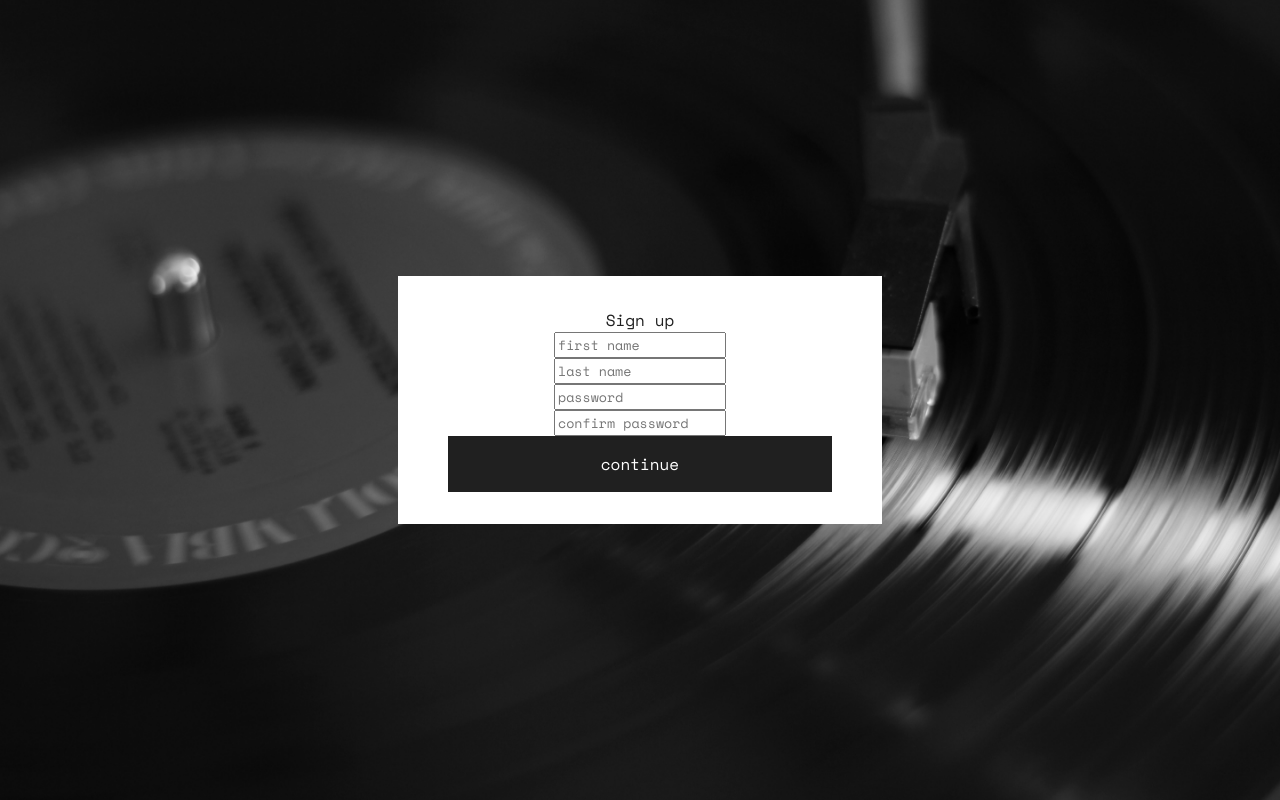
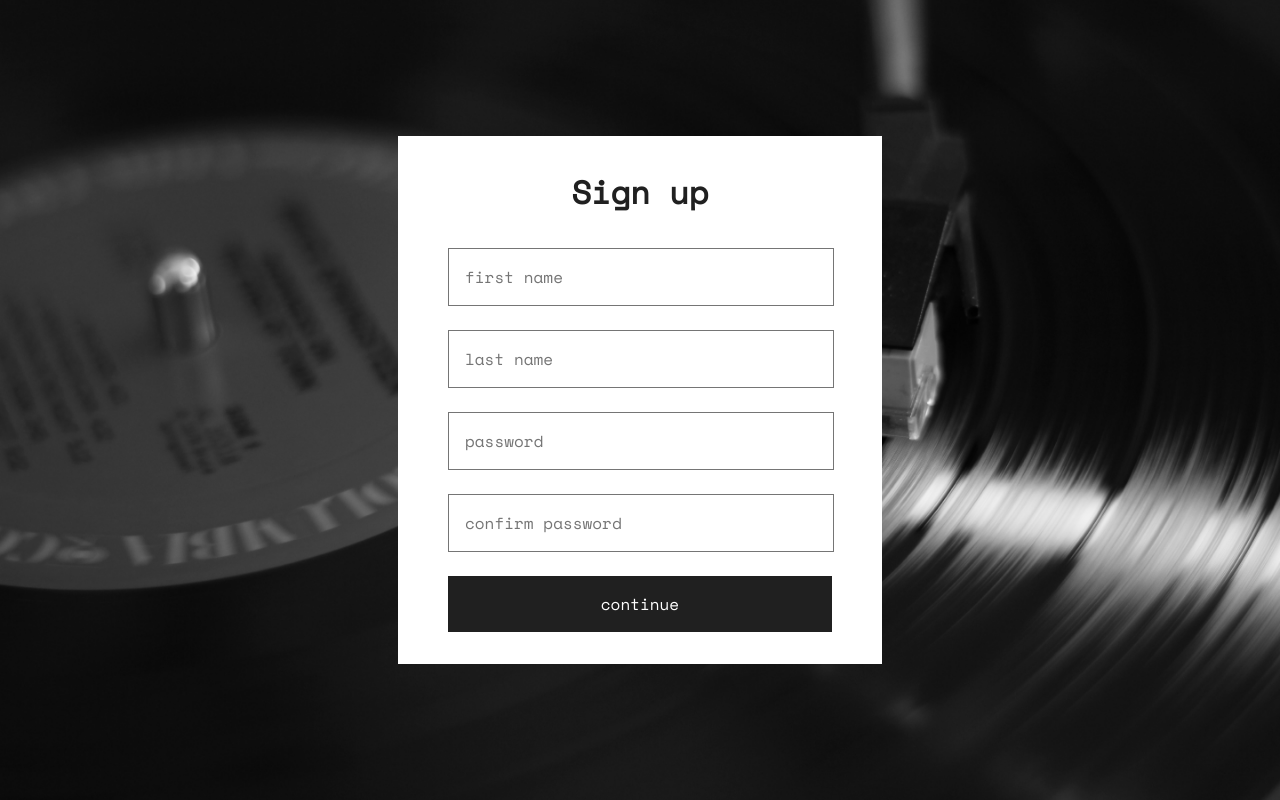
Before and after one commit to MariaPop24/Vinylla-Front-end-Admin, a React (Create React App) app: page /signup in a window 1280 px wide. Built offline with nearby package versions, Linux system fonts and the light colour scheme.

Commit message:
added styling for signup and login pages

```diff
--- a/src/pages/LoginPage/LoginPage.scss
+++ b/src/pages/LoginPage/LoginPage.scss
@@ -0,0 +1,46 @@
+@import "../../styles/global-colors";
+
+.login-page {
+  &--form {
+    display: flex;
+    flex-direction: column;
+    gap: 1.5rem;
+  }
+
+  &--title {
+    font-size: 2rem;
+    margin-bottom: 2rem;
+    font-weight: bold;
+  }
+
+  &--error {
+    color: $color-red;
+    position: absolute;
+    top: 65%;
+  }
+}
+
+.login-field {
+  background-color: $color-white;
+  border: 1px solid $color-3;
+  color: $color-5;
+  transition: 0.3s;
+  font-size: 1rem;
+  text-align: start;
+  padding: 1rem 0rem;
+  text-indent: 1rem;
+  width: 100%;
+}
+
+.login-field:autofill {
+  background: $color-1;
+}
+
+.login-field:focus {
+  outline: 1px solid $color-5;
+}
+
+.input-error {
+  border: 1px solid $color-red;
+  color: $color-red;
+}
--- a/src/pages/LoginPage/LoginPage.tsx
+++ b/src/pages/LoginPage/LoginPage.tsx
@@ -44,13 +44,13 @@ const LoginPage = () => {
   return (
     <div className="landing-page--container">
       <div className="landing-page--content fadeIn">
-        <div>
+        <div className="login-page--title">
           <FormattedMessage id="pages.login.title" />
         </div>
-        <form onSubmit={handleSubmit}>
+        <form onSubmit={handleSubmit} className="login-page--form">
           <span style={{ position: "relative" }}>
             <TextInput
-              inputClassName={`signup-field ${
+              inputClassName={`login-field ${
                 errors.email && touched.email ? "input-error" : ""
               }`}
               placeholder="email"
@@ -62,12 +62,12 @@ const LoginPage = () => {
               onBlur={handleBlur}
             />
             {errors.email && touched.email && (
-              <p className="signup-page--error">{errors.email}</p>
+              <p className="login-page--error">{errors.email}</p>
             )}
           </span>
           <span style={{ position: "relative" }}>
             <TextInput
-              inputClassName={`signup-field ${
+              inputClassName={`login-field ${
                 errors.password && touched.password ? "input-error" : ""
               }`}
               placeholder="password"
@@ -79,8 +79,9 @@ const LoginPage = () => {
               onBlur={handleBlur}
             />
             {errors.password && touched.password && (
-              <p className="signup-page--error">{errors.password}</p>
+              <p className="login-page--error">{errors.password}</p>
             )}
+          </span>
           {isLoading ? (
             <BeatLoader />
           ) : (
@@ -88,9 +89,9 @@ const LoginPage = () => {
               type={ButtonType.Submit}
               name={<FormattedMessage id="pages.signup.button" />}
               className="btn-primary-style"
+              style={{ width: "100.5%" }}
             />
           )}
-          </span>
         </form>
       </div>
     </div>
--- a/src/pages/SignupPage/SignupPage.tsx
+++ b/src/pages/SignupPage/SignupPage.tsx
@@ -43,13 +43,13 @@ const SignupPage = () => {
   return (
     <div className="landing-page--container">
       <div className="landing-page--content fadeIn">
-        <div>
+        <div className="login-page--title">
           <FormattedMessage id="pages.signup.title" />
         </div>
-        <form onSubmit={handleSubmit}>
+        <form onSubmit={handleSubmit} className="login-page--form">
           <span style={{ position: "relative" }}>
             <TextInput
-              inputClassName={`signup-field ${
+              inputClassName={`login-field ${
                 errors.firstName && touched.firstName ? "input-error" : ""
               }`}
               placeholder="first name"
@@ -61,12 +61,12 @@ const SignupPage = () => {
               onBlur={handleBlur}
             />
             {errors.firstName && touched.firstName && (
-              <p className="signup-page--error">{errors.firstName}</p>
+              <p className="login-page--error">{errors.firstName}</p>
             )}
           </span>
           <span style={{ position: "relative" }}>
             <TextInput
-              inputClassName={`signup-field ${
+              inputClassName={`login-field ${
                 errors.lastName && touched.lastName ? "input-error" : ""
               }`}
               placeholder="last name"
@@ -78,12 +78,12 @@ const SignupPage = () => {
               onBlur={handleBlur}
             />
             {errors.lastName && touched.lastName && (
-              <p className="signup-page--error">{errors.lastName}</p>
+              <p className="login-page--error">{errors.lastName}</p>
             )}
           </span>
           <span style={{ position: "relative" }}>
             <TextInput
-              inputClassName={`signup-field ${
+              inputClassName={`login-field ${
                 errors.password && touched.password ? "input-error" : ""
               }`}
               placeholder="password"
@@ -95,12 +95,12 @@ const SignupPage = () => {
               onBlur={handleBlur}
             />
             {errors.password && touched.password && (
-              <p className="signup-page--error">{errors.password}</p>
+              <p className="login-page--error">{errors.password}</p>
             )}
           </span>
           <span style={{ position: "relative" }}>
             <TextInput
-              inputClassName={`signup-field ${
+              inputClassName={`login-field ${
                 errors.confirmPassword && touched.confirmPassword
                   ? "input-error"
                   : ""
@@ -114,7 +114,7 @@ const SignupPage = () => {
               onBlur={handleBlur}
             />
             {errors.confirmPassword && touched.confirmPassword && (
-              <p className="signup-page--error">{errors.confirmPassword}</p>
+              <p className="login-page--error">{errors.confirmPassword}</p>
             )}
           </span>
           {isLoading ? (
```
Lines whose indentation alone changed are shown as unchanged.
